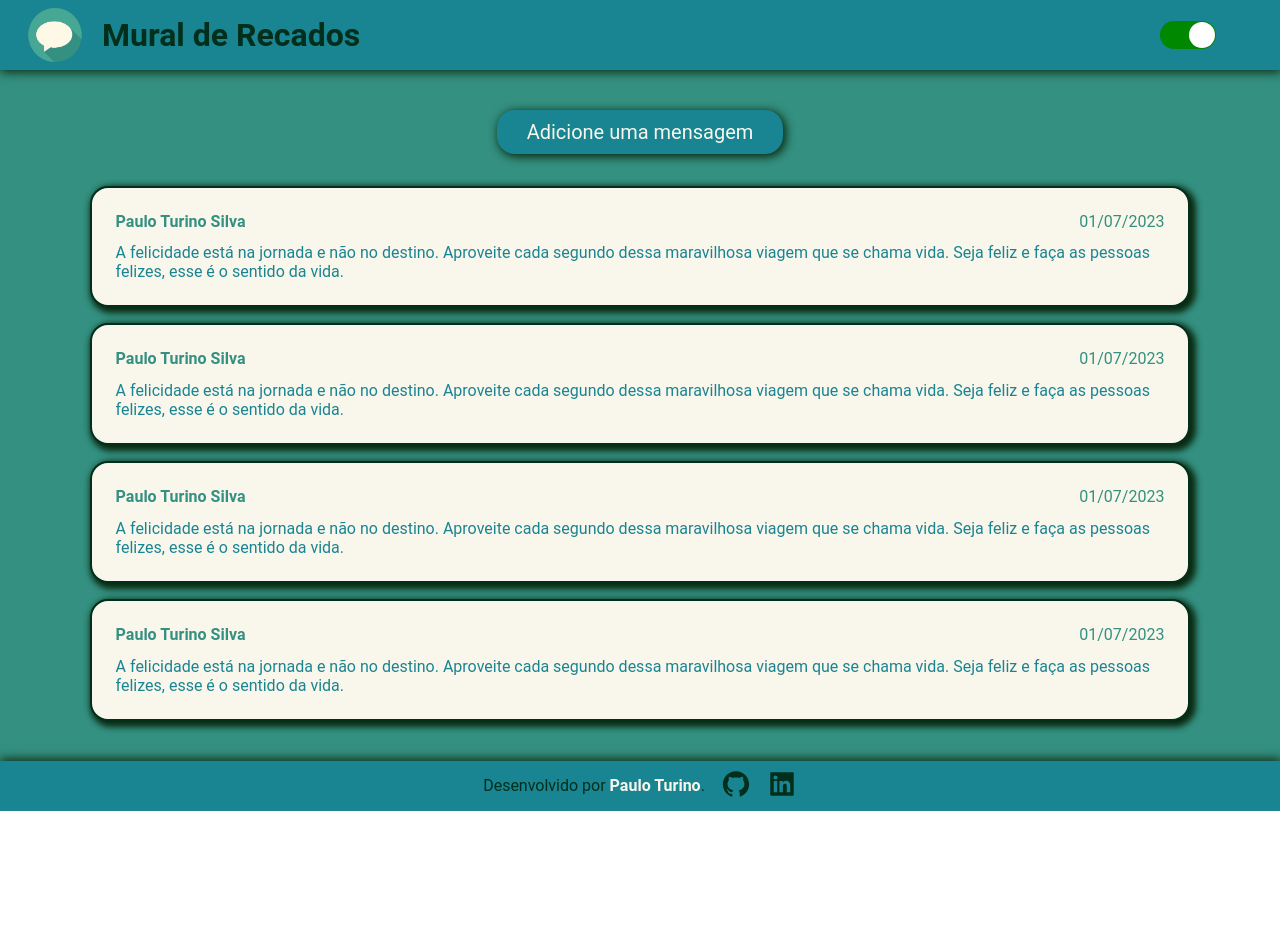
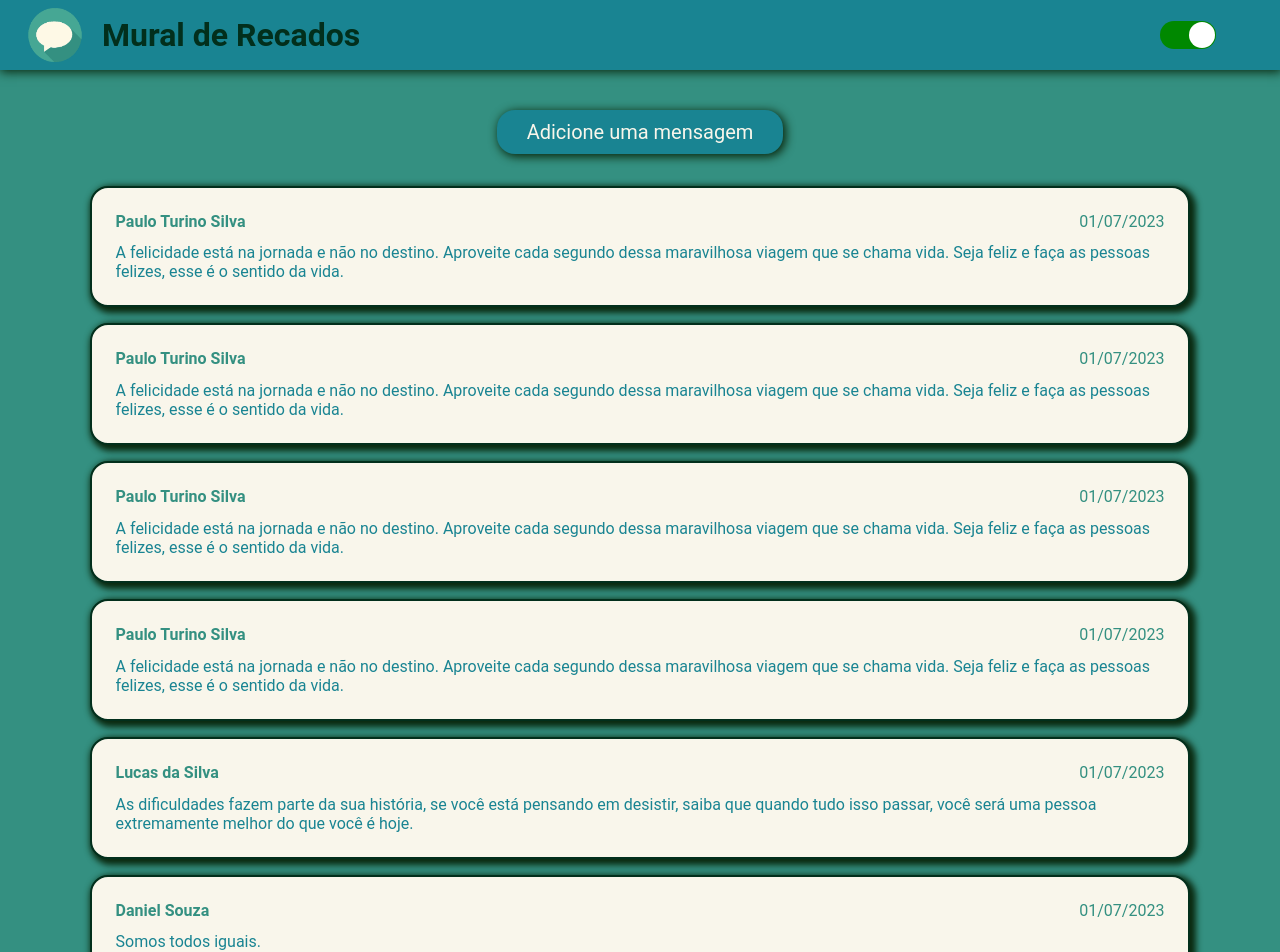
Before and after one commit to TurinoS/mural-de-recados, a React (Create React App) app: page / in a window 1280 px wide. Shown: the top 952 px of the page. Before the commit the page ends 811 px from the top, so only its background shows below. Built offline with nearby package versions, Linux system fonts and the light colour scheme; data requests are answered from the project's data file.

Commit message:
enviando dados do form para o banco de dados

```diff
--- a/db.json
+++ b/db.json
@@ -23,6 +23,18 @@
       "message": "A felicidade está na jornada e não no destino. Aproveite cada segundo dessa maravilhosa viagem que se chama vida. Seja feliz e faça as pessoas felizes, esse é o sentido da vida.",
       "date": "01/07/2023",
       "id": 4
+    },
+    {
+      "message": "As dificuldades fazem parte da sua história, se você está pensando em desistir, saiba que quando tudo isso passar, você será uma pessoa extremamente melhor do que você é hoje.",
+      "name": "Lucas da Silva",
+      "date": "01/07/2023",
+      "id": 5
+    },
+    {
+      "message": "Somos todos iguais.",
+      "name": "Daniel Souza",
+      "date": "01/07/2023",
+      "id": 6
     }
   ]
 }
--- a/src/components/Form.tsx
+++ b/src/components/Form.tsx
@@ -9,7 +9,26 @@ export default function Form() {
 
     function addMessage(e: React.FormEvent<HTMLFormElement>) {
         e.preventDefault();
-        console.log(`${currentName} mandou a mensagem ${currentMessage}`);
+
+        const data = new Date();
+        const day = data.getDate();
+        const month = data.getMonth() + 1;
+        const year = data.getFullYear();
+        const formatedDate = `${day.toString().padStart(2, '0')}/${month.toString().padStart(2, '0')}/${year}`;
+
+        let newMessage = {
+            message: currentMessage,
+            name: currentName,
+            date: formatedDate
+        }
+
+        fetch('http://localhost:5000/messages', {
+            method: 'POST',
+            headers: {
+                'Content-Type': 'application/json',
+            },
+            body: JSON.stringify(newMessage),
+        })
     }
 
     function writeMessage(e: React.ChangeEvent<HTMLTextAreaElement>) {
```
Lines whose indentation alone changed are shown as unchanged.
